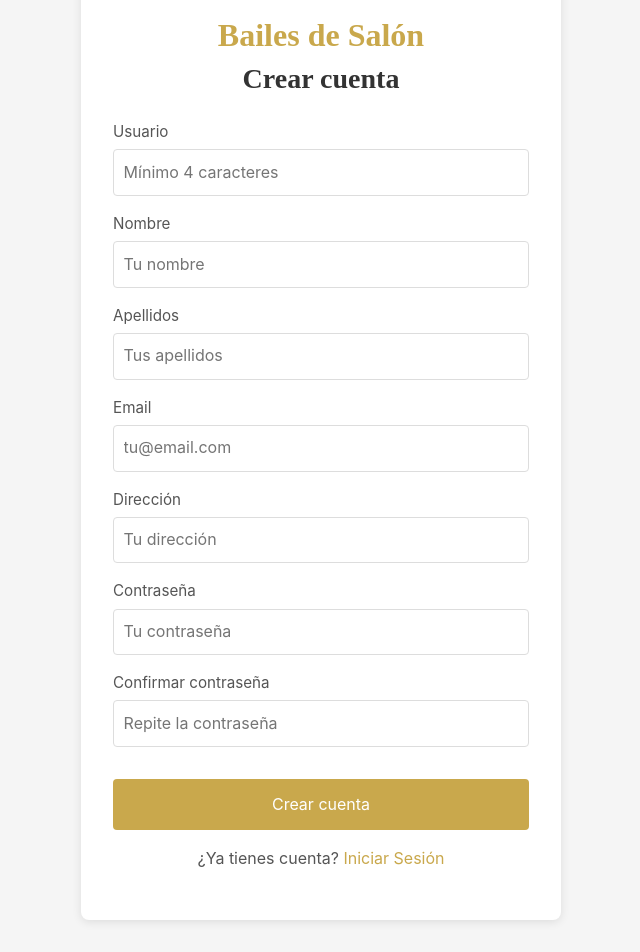
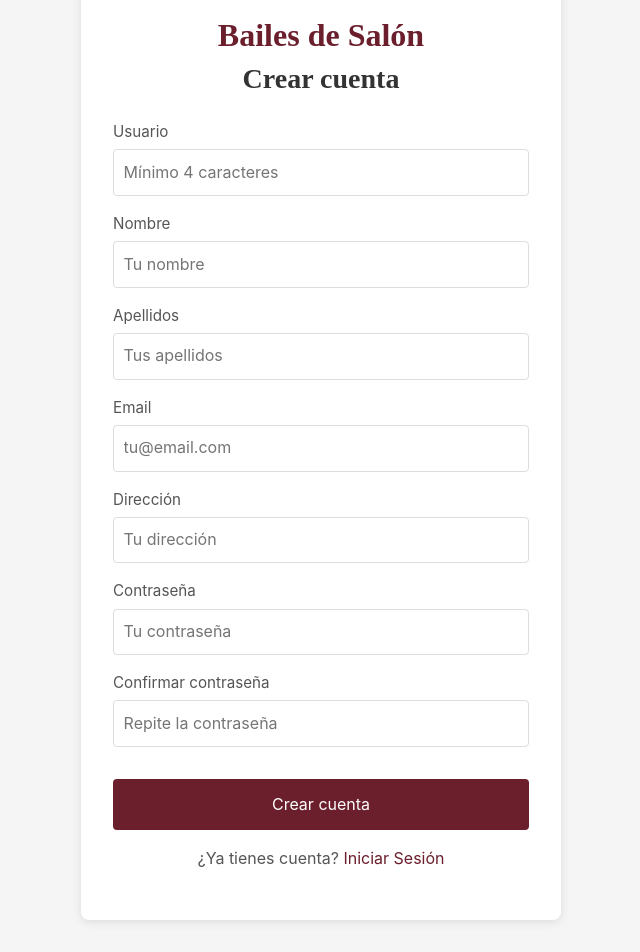
Before and after one commit to assxavi/retoFrontend, an Angular app: page /registro in a window 1280 px wide. Shown: the part 133-1085 px from the top of the page, without its empty margins (319-959 px from the left). Built offline with nearby package versions, Linux system fonts and the light colour scheme.

Commit message:
fix: update color scheme in registro.scss to use var(--color-red)

```diff
--- a/src/app/pages/public/registro/registro.scss
+++ b/src/app/pages/public/registro/registro.scss
@@ -17,7 +17,7 @@
 
   h2 {
     text-align: center;
-    color: var(--color-accent);
+    color: var(--color-red);
     margin-bottom: 0.5rem;
   }
 
@@ -56,7 +56,7 @@
 button {
   width: 100%;
   padding: 0.8rem;
-  background-color: var(--color-accent);
+  background-color: var(--color-red);
   color: white;
   border: none;
   border-radius: 4px;
@@ -67,6 +67,7 @@ button {
 
   &:hover {
     background-color: var(--color-accent-dark);
+    transition: background-color 0.3s ease;
   }
 }
 
@@ -94,7 +95,7 @@ p {
   color: #555;
 
   a {
-    color: var(--color-accent);
+    color: var(--color-red);
     text-decoration: none;
   }
 }
```
